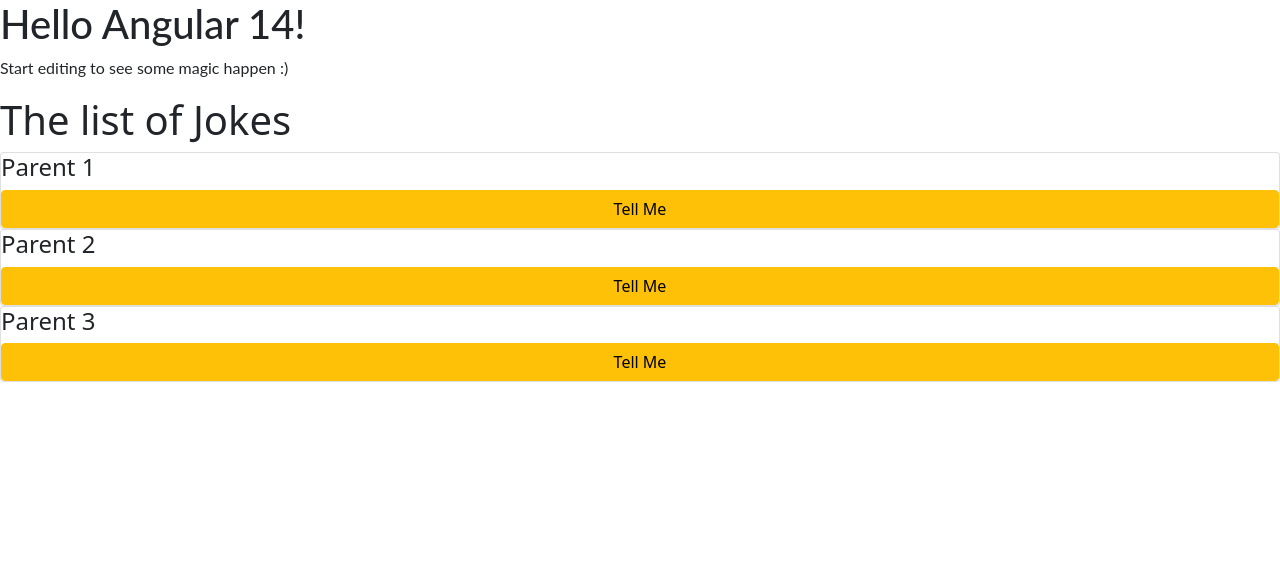
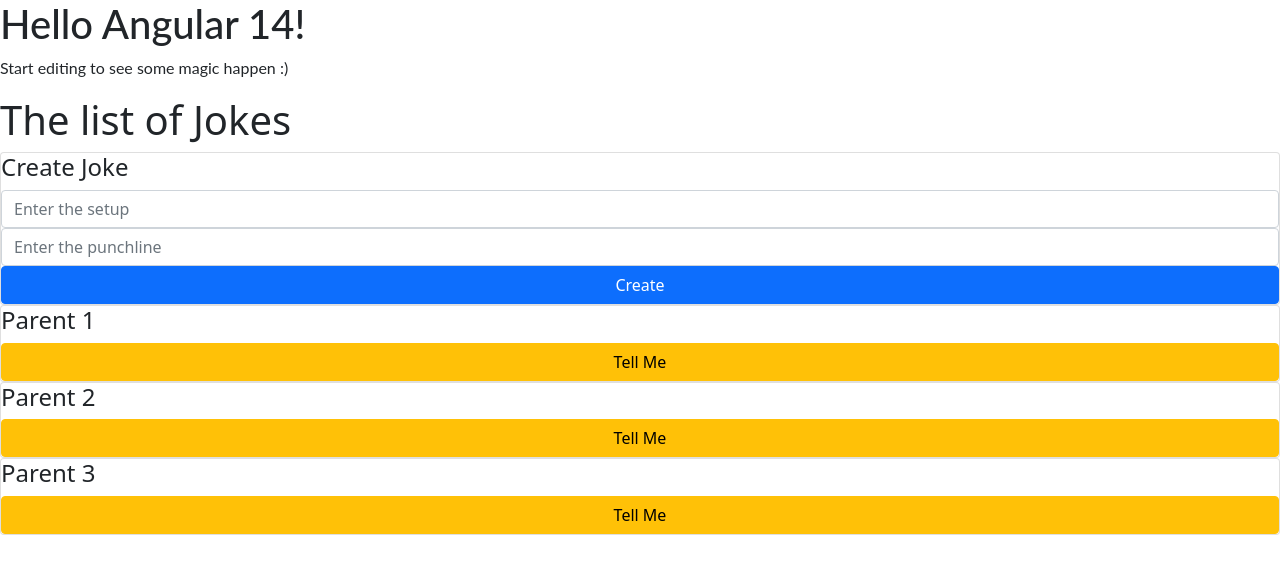
Before and after one commit to spineshanks/angular-learning, an Angular app: page / in a window 1280 px wide. Shown: the top 574 px of the page. Built offline with nearby package versions, Linux system fonts and the light colour scheme.

Commit message:
Till Page #63

```diff
--- a/src/app/app.module.ts
+++ b/src/app/app.module.ts
@@ -6,10 +6,11 @@
 import { HelloComponent } from './hello.component';
 import {JokeComponent} from './joke.component';
 import { JokeListComponent } from './jokelist.component';
+import {JokeFormComponent} from './jokeform.component';
 
 @NgModule({
   imports:      [ BrowserModule, FormsModule ],
-  declarations: [ AppComponent, HelloComponent,JokeComponent,JokeListComponent ],
+  declarations: [ AppComponent, HelloComponent,JokeComponent,JokeListComponent,JokeFormComponent ],
   bootstrap:    [ AppComponent ]
 })
 export class AppModule { }
--- /dev/null
+++ b/src/app/jokeform.component.ts
@@ -0,0 +1,24 @@
+import { Component, Output, EventEmitter } from '@angular/core';
+import {Joke} from './joke';
+
+@Component({
+selector:'joke-form',
+template:`
+<div class="card card-block">
+  <h4 class="card-title">Create Joke</h4>
+  <div class="form-group">
+  <input type="text" class="form-control" placeholder="Enter the setup" #setup>
+  </div>
+  <div class="form-group">
+  <input type="text" class="form-control" placeholder="Enter the punchline" #punchline>
+  </div>
+  <button type="button" class="btn btn-primary" (click)="createJoke(setup.value,punchline.value)">Create </button>
+</div>
+`
+})
+export class JokeFormComponent{
+  @Output() jokeCreated = new EventEmitter<Joke>();
+  createJoke(setup: string, punchline: string){
+    this.jokeCreated.emit(new Joke(setup,punchline));
+  }
+}
--- a/src/app/jokelist.component.ts
+++ b/src/app/jokelist.component.ts
@@ -1,10 +1,12 @@
 import { Component, Input } from '@angular/core';
 import {Joke} from './joke';
+import {JokeFormComponent} from './jokeform.component';
 
 
 @Component({
   selector: 'joke-list',
   template: `
+  <joke-form (jokeCreated)="addJoke($event)"></joke-form>
   <joke *ngFor="let j of jokes" [joke]="j"></joke>
   `,
 })
@@ -17,7 +19,8 @@
       new Joke('Parent 3', 'Yeah this is joke 3'),
     ];
   }
-  toggle(joke) {
-    joke.hide = !joke.hide;
+
+  addJoke(joke) {
+    this.jokes.unshift(joke);
   }
-}
+ }
```
